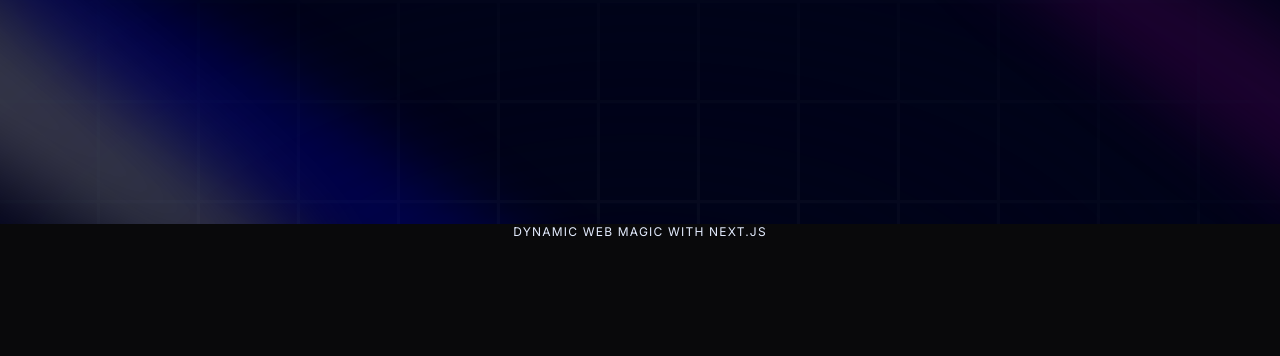
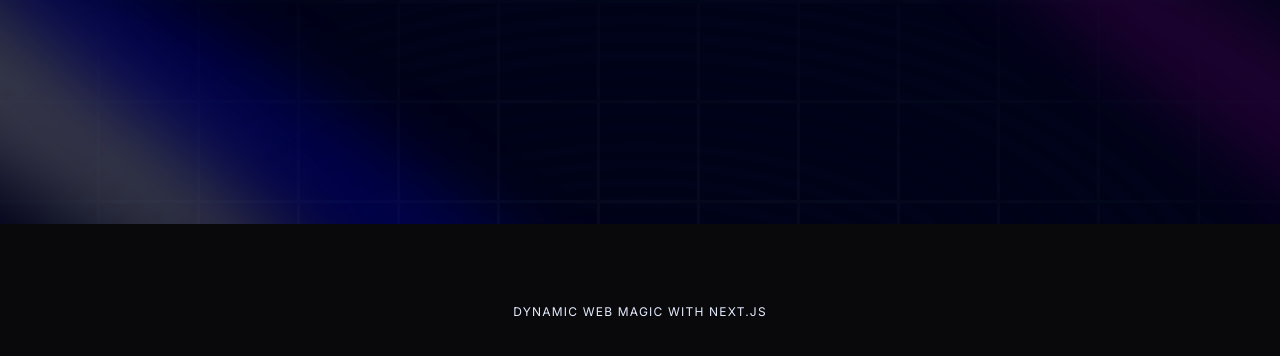
Before and after one commit to Akwei001/naa-portfolio, a Next.js app: page / in a window 1280 px wide. Shown: the top 356 px of the page. Built offline with nearby package versions, Linux system fonts and the light colour scheme.

Commit message:
our div styling

```diff
--- a/app/layout.tsx
+++ b/app/layout.tsx
@@ -32,8 +32,8 @@ export default function RootLayout({
           {children}
         </ThemeProvider>
       </body>
-      <div className="flex justify-center">
-        <div className="max-w-[89vw]">
+      <div className="flex justify-center relative my-20 z-10">
+        <div className="max-w-[89vw] md:max-W-2xl lg:max-W-[60vw] flex flex-col items-center justify-center">
 
           <h2 className="uppercase tracking-widest text-xs text-center text-blue-100"> Dynamic web Magic with Next.js</h2>
         </div>
```
